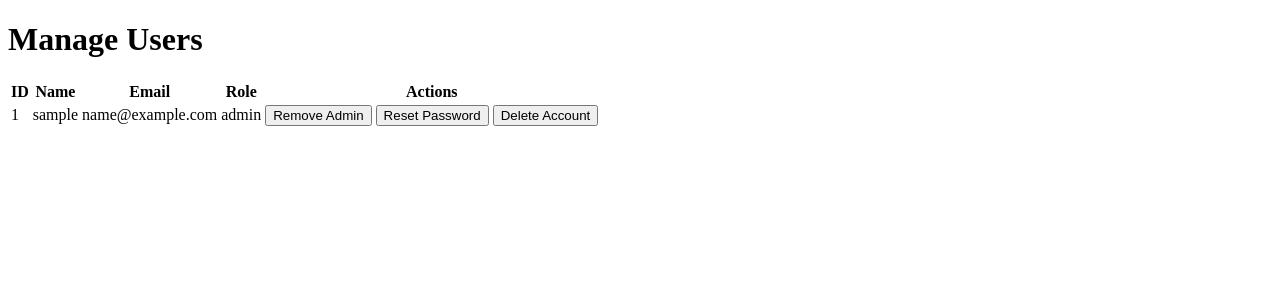
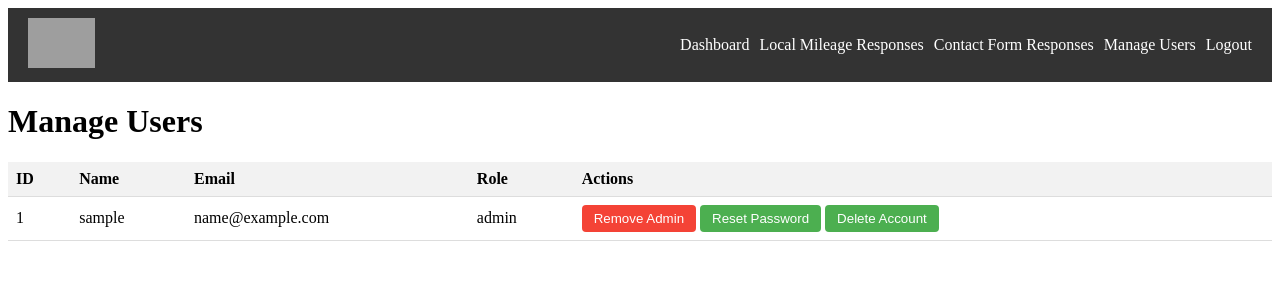
Before and after one commit to tahirkaloo/reimbursement, a PHP site: page /admin/manage-users.php in a window 1280 px wide. Shown: the top 300 px of the page. Run offline with PHP 8.4, Linux system fonts and the light colour scheme; the visitor is signed in with stand-in values (Sample User, id 1); tables that the repository leaves empty or names only in its code hold one stand-in row (values such as "Sample post"); a stand-in replaces the project's code that opens the database connection; grey boxes are pictures that could not be loaded.

Commit message:
Fixed admin navbar

```diff
--- a/admin/admin-navbar.php
+++ b/admin/admin-navbar.php
@@ -4,21 +4,44 @@
     <title>Admin Dashboard</title>
     <link rel="stylesheet" type="text/css" href="css/admin_styles.css">
     <style>
-        /* Align menu items to the right */
-        .menu {
-            margin-left: auto;
+        /* CSS styles for the admin navbar */
+        .admin-navbar {
+            background-color: #333;
+            overflow: hidden;
+            display: flex;
+            justify-content: space-between;
+            align-items: center;
+            padding: 10px 20px;
+            color: #fff;
         }
-        .menu ul {
+
+        .admin-navbar .logo img {
+            height: 50px;
+        }
+
+        .admin-navbar ul {
+            list-style: none;
+            margin: 0;
+            padding: 0;
             display: flex;
-            justify-content: flex-end;
         }
-        .menu ul li {
+
+        .admin-navbar ul li {
             margin-left: 10px;
+        }
+
+        .admin-navbar ul li a {
+            color: #fff;
+            text-decoration: none;
+        }
+
+        .admin-navbar ul li a:hover {
+            color: #ddd;
         }
     </style>
 </head>
 <body>
-    <div class="navbar">
+    <div class="admin-navbar">
         <div class="logo">
             <a href="admin_dashboard.php">
                 <img src="https://reimbursement-instance-bucket.s3.amazonaws.com/hanover.jpg" alt="Logo">
@@ -28,8 +51,8 @@
             <ul>
                 <li><a href="index.php">Dashboard</a></li>
                 <li><a href="mileage_responses.php">Local Mileage Responses</a></li>
-		<li><a href="contact_responses.php">Contact Form Responses</a></li>
-		<li><a href="manage-users.php">Manage Users</a></li>
+                <li><a href="contact_responses.php">Contact Form Responses</a></li>
+                <li><a href="manage-users.php">Manage Users</a></li>
                 <li><a href="logout.php">Logout</a></li>
             </ul>
         </div>
--- a/admin/manage-users.php
+++ b/admin/manage-users.php
@@ -111,13 +111,61 @@ function getUserEmail($userId) {
 <html>
 <head>
     <title>Manage Users</title>
+    <link rel="stylesheet" type="text/css" href="../styles.css">
+    <style>
+        /* Additional CSS styles for manage-users page */
+        table {
+            width: 100%;
+            border-collapse: collapse;
+        }
+
+        th, td {
+            padding: 8px;
+            text-align: left;
+            border-bottom: 1px solid #ddd;
+        }
+
+        th {
+            background-color: #f2f2f2;
+        }
+
+        form {
+            display: inline-block;
+        }
+
+        .btn-make-admin,
+        .btn-remove-admin,
+        .btn-reset-password,
+        .btn-delete-account {
+            background-color: #4CAF50;
+            color: white;
+            padding: 6px 12px;
+            border: none;
+            border-radius: 4px;
+            cursor: pointer;
+        }
+
+        .btn-remove-admin {
+            background-color: #f44336;
+        }
+
+        .btn-make-admin:hover,
+        .btn-remove-admin:hover,
+        .btn-reset-password:hover,
+        .btn-delete-account:hover {
+            opacity: 0.8;
+        }
+    </style>
 </head>
 <body>
+    <?php include 'admin-navbar.php'; ?>
+
+    <div class="container">
+        <h1>Manage Users</h1>
         <?php if (!$isAdmin) : ?>
-        <h1>Access Denied</h1>
+            <h2>Access Denied</h2>
             <p>You do not have permission to access this page.</p>
         <?php else : ?>
-        <h1>Manage Users</h1>
             <table>
                 <tr>
                     <th>ID</th>
@@ -136,17 +184,18 @@ function getUserEmail($userId) {
                             <form method="POST">
                                 <input type="hidden" name="userId" value="<?php echo $user['user_id']; ?>">
                                 <?php if ($user['role'] === 'user') : ?>
-                                <button type="submit" name="makeAdmin">Make Admin</button>
+                                    <button class="btn-make-admin" type="submit" name="makeAdmin">Make Admin</button>
                                 <?php else : ?>
-                                <button type="submit" name="removeAdmin">Remove Admin</button>
+                                    <button class="btn-remove-admin" type="submit" name="removeAdmin">Remove Admin</button>
                                 <?php endif; ?>
-                            <button type="submit" name="resetPassword">Reset Password</button>
-                            <button type="submit" name="deleteAccount">Delete Account</button>
+                                <button class="btn-reset-password" type="submit" name="resetPassword">Reset Password</button>
+                                <button class="btn-delete-account" type="submit" name="deleteAccount">Delete Account</button>
                             </form>
                         </td>
                     </tr>
                 <?php endforeach; ?>
             </table>
         <?php endif; ?>
+    </div>
 </body>
 </html>
```
Lines whose indentation alone changed are shown as unchanged.
